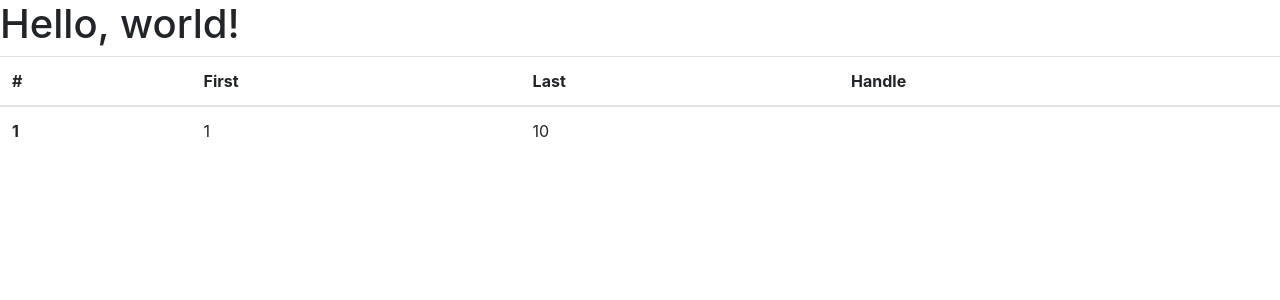
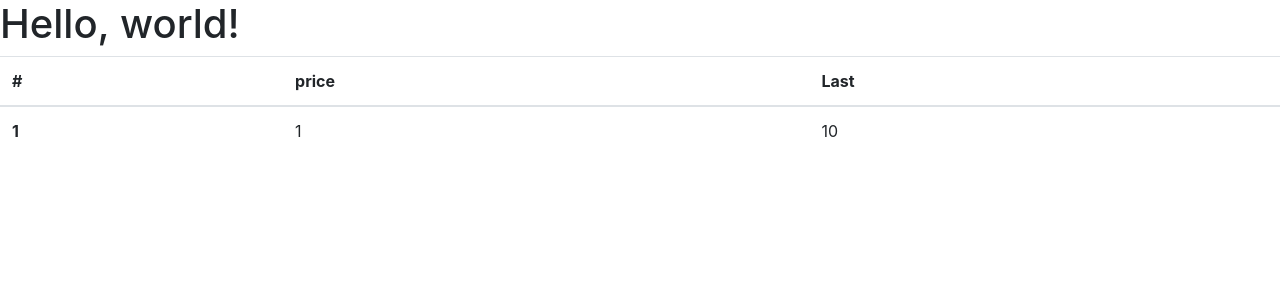
Before and after one commit to MightBeChris556/databaseSystems, a Flask app: template templates/bids.html in a window 1280 px wide. Shown: the top 300 px of the page. Run offline with Flask 2, Linux system fonts and the light colour scheme; the template is opened without the code that fills it: most values are stand-ins (such as "Sample title", 1, 10 or a date in 2020); some libraries are stand-ins or nearby versions.

Commit message:
gunicorn

```diff
--- a/templates/bids.html
+++ b/templates/bids.html
@@ -16,9 +16,8 @@
   <thead>
     <tr>
       <th scope="col">#</th>
-      <th scope="col">First</th>
+      <th scope="col">price</th>
       <th scope="col">Last</th>
-      <th scope="col">Handle</th>
     </tr>
   </thead>
   <tbody>
```
